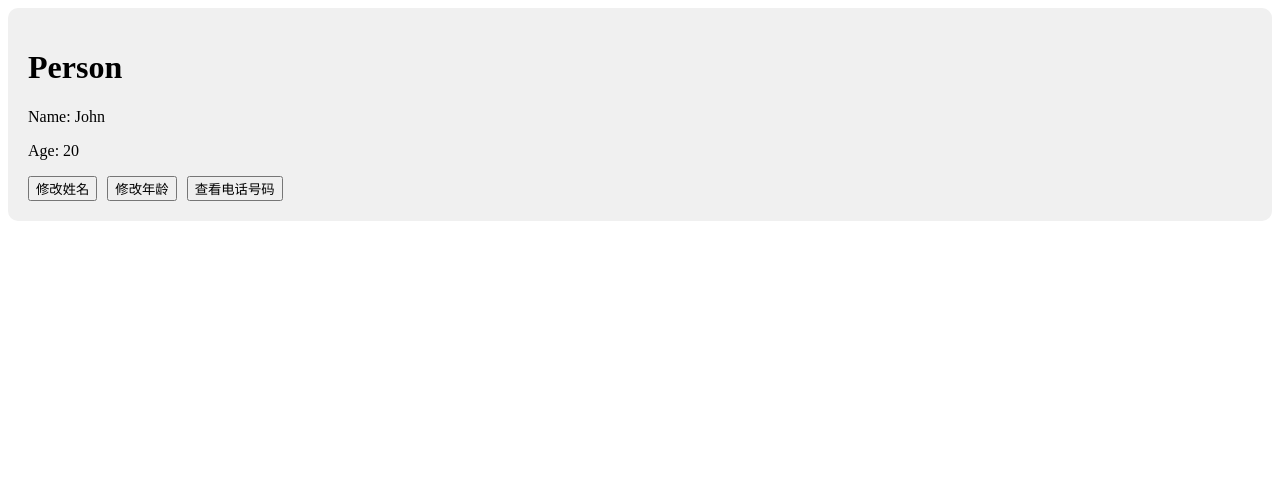
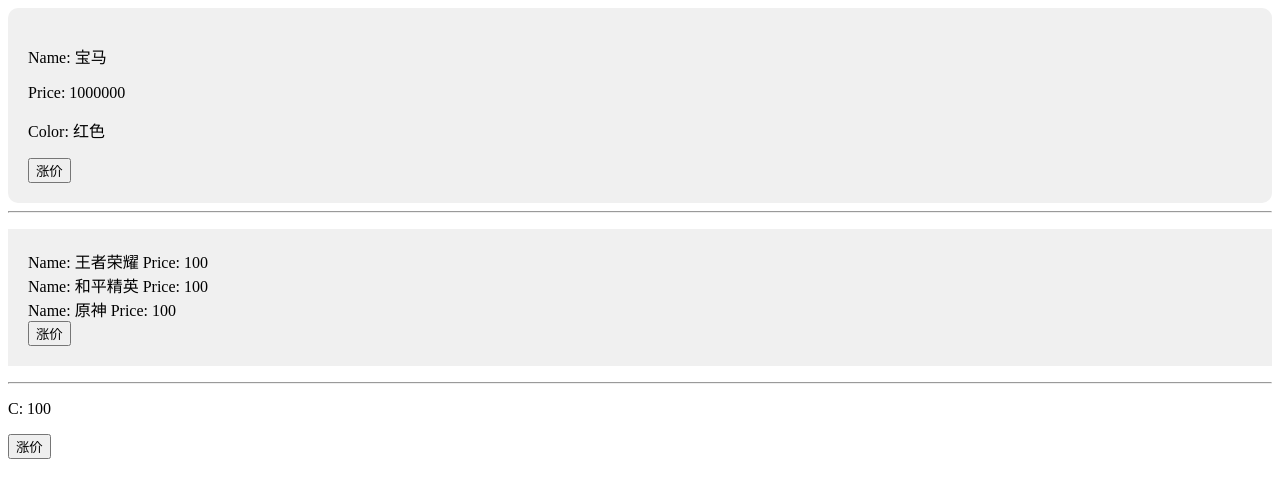
Before and after one commit to BigDragonlin/vue-demo, a Vue app: page / in a window 1280 px wide. Shown: the top 498 px of the page. Built offline with nearby package versions, Linux system fonts and the light colour scheme; the HTML template or start-up script is replaced by a standard one.

Commit message:
创建对象类型的响应式数据

```diff
--- a/src/components/Person.vue
+++ b/src/components/Person.vue
@@ -1,37 +1,58 @@
 <template>
     <div class="person">
-        <h1>Person</h1>
-        <p>Name: {{ name }}</p>
-        <p>Age: {{ age }}</p>
-        <!-- 修改姓名 -->
-        <button @click="changeName">修改姓名</button>
-        <!-- 修改年龄 -->
-        <button @click="changeAge">修改年龄</button>
-        <!-- 点击查看电话号码 -->
-         <button @click="showPhone">查看电话号码</button>
+        <p>Name: {{ car.name }}</p>
+        <p>Price: {{ car.price }}</p>
+        <p>Color: {{ car.color }}</p>
+        <button @click="changePrice">涨价</button>
     </div>
+    <hr> </hr>
+    <ul>
+        <li v-for="game in games" :key="game.id">
+            Name: {{ game.name }}
+            Price: {{ game.price }}
+        </li>
+        <button @click="changeGamePrice">涨价</button>
+    </ul>
+
+    <hr> </hr>
+    <p>C: {{ test.a.b.c }}</p>
+    <button @click="changeC">涨价</button>
 </template>
 
 
 <script lang="ts" setup name = "Person">
-    import { ref } from 'vue'
-    let name = ref('John')
-    let age = ref(20)
-    let tel = '1234567890'
-    console.log(name)
-    console.log(age)
-    console.log(tel)
+    import { reactive } from 'vue';
 
-    // 在setup中，不可以通过this.name获取选项式布局中的name，this是undefined
-    function changeName() {
-        name.value = 'Tom'
-    }
-    function changeAge() {
-        age.value += 1
+    let car = reactive({
+        name: '宝马',
+        price: 1000000,
+        color: '红色'
+    })
+
+    let games = reactive([
+        {id: 1, name: '王者荣耀', price: 100},
+        {id: 2, name: '和平精英', price: 100},
+        {id: 3, name: '原神', price: 100},
+    ])
+
+    // reactive包裹对象叫做响应式对象，影响是深层次的
+    let test = reactive({
+        a :{
+            b :{
+                c : 100
+            }
+        }
+    })
+    function changePrice() {
+        car.price += 10
     }
 
-    function showPhone() {
-        alert(tel)
+    function changeGamePrice() {
+        games[0].price += 10
+    }
+
+    function changeC() {
+        test.a.b.c += 10
     }
 </script>
 
@@ -45,4 +66,10 @@
     button {
         margin-right: 10px;
     }
+
+    ul {
+        list-style: none;
+        padding: 20px;
+        background-color: #f0f0f0;
+    }
 </style>
```
